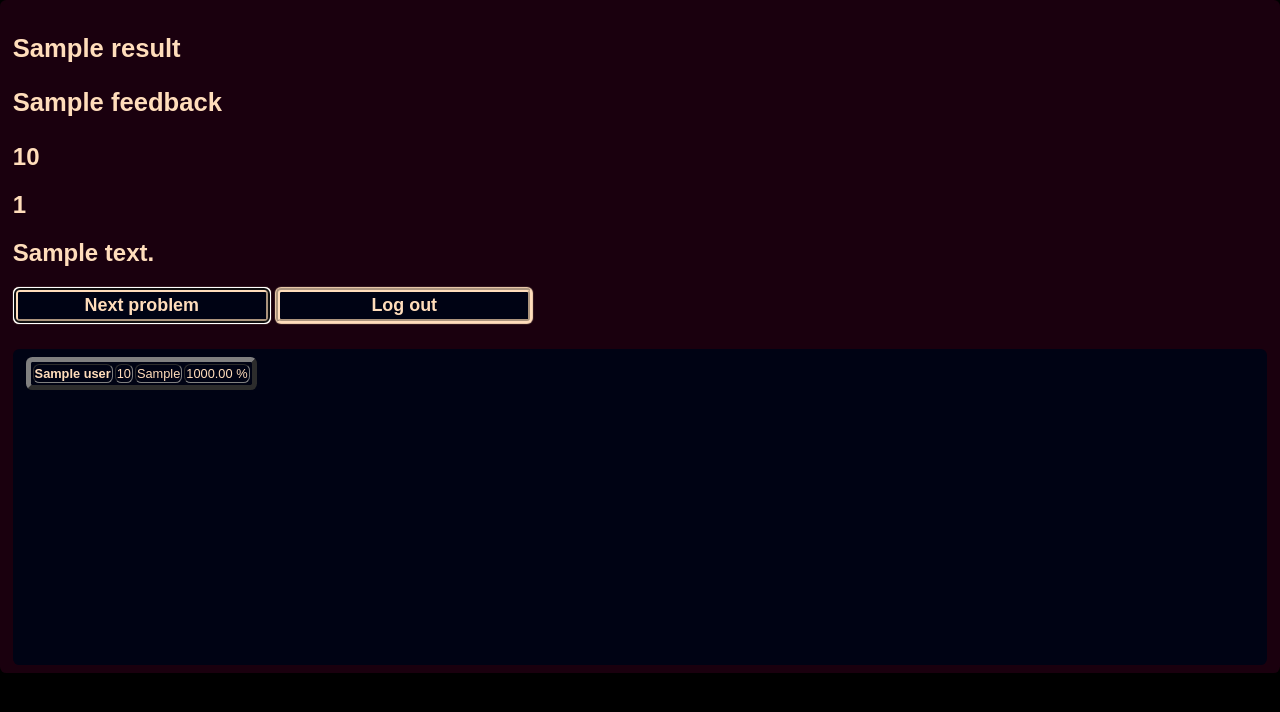
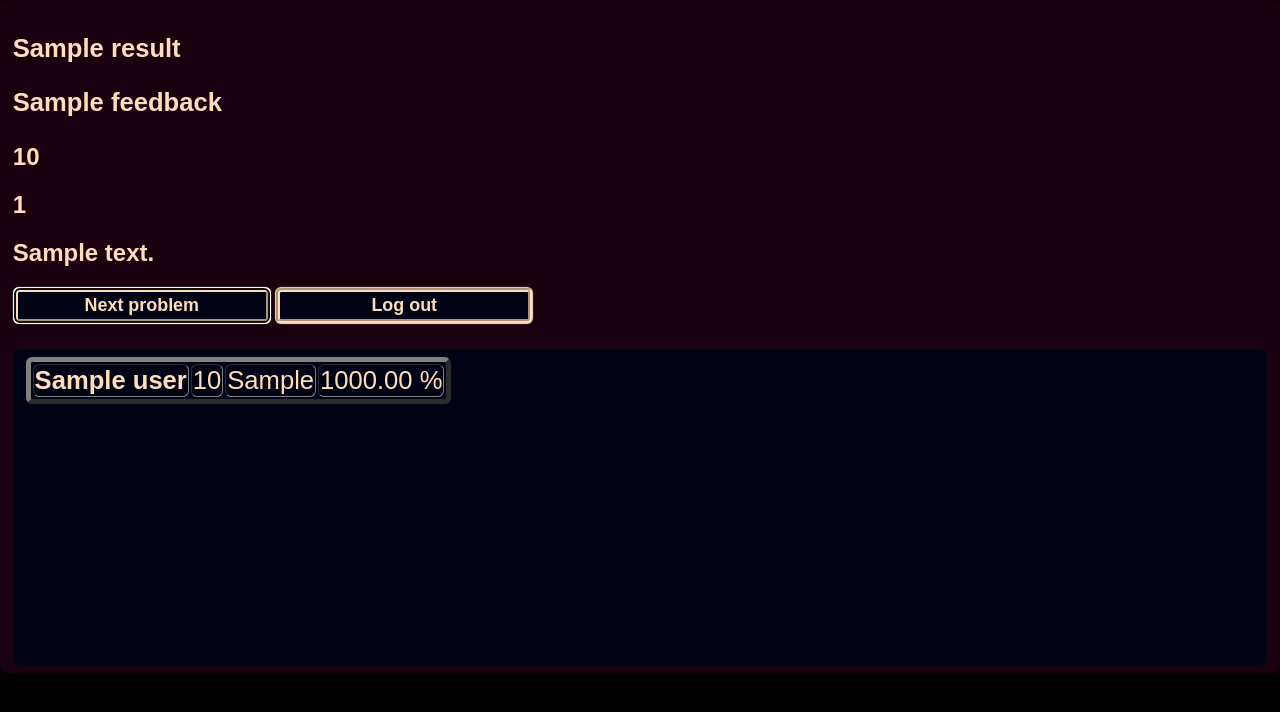
Before and after one commit to teraspora/arith, a Flask app: template templates/mark.html in a window 1280 px wide. Shown: the top 712 px of the page. Run offline with Flask 2, Linux system fonts and the light colour scheme; the template is opened without the code that fills it: most values are stand-ins (such as "Sample title", 1, 10 or a date in 2020).

Commit message:
Yet more styling tweaks

```diff
--- a/static/css/style.css
+++ b/static/css/style.css
@@ -33,13 +33,13 @@ body, html {
 }
 
 .scoreboard {
-    font-size: 1vw;
+    font-size: 2.0vw;
     background-color: var(--btn-col);
     color: var(--light-text-col);
     padding: 1vh 1vw;
 }
 
-.sum, .answer {
+.sum, .answer, .name {
     font-size: 3vw;
     background-color: var(--btn-col);
     color: var(--light-text-col);
```
